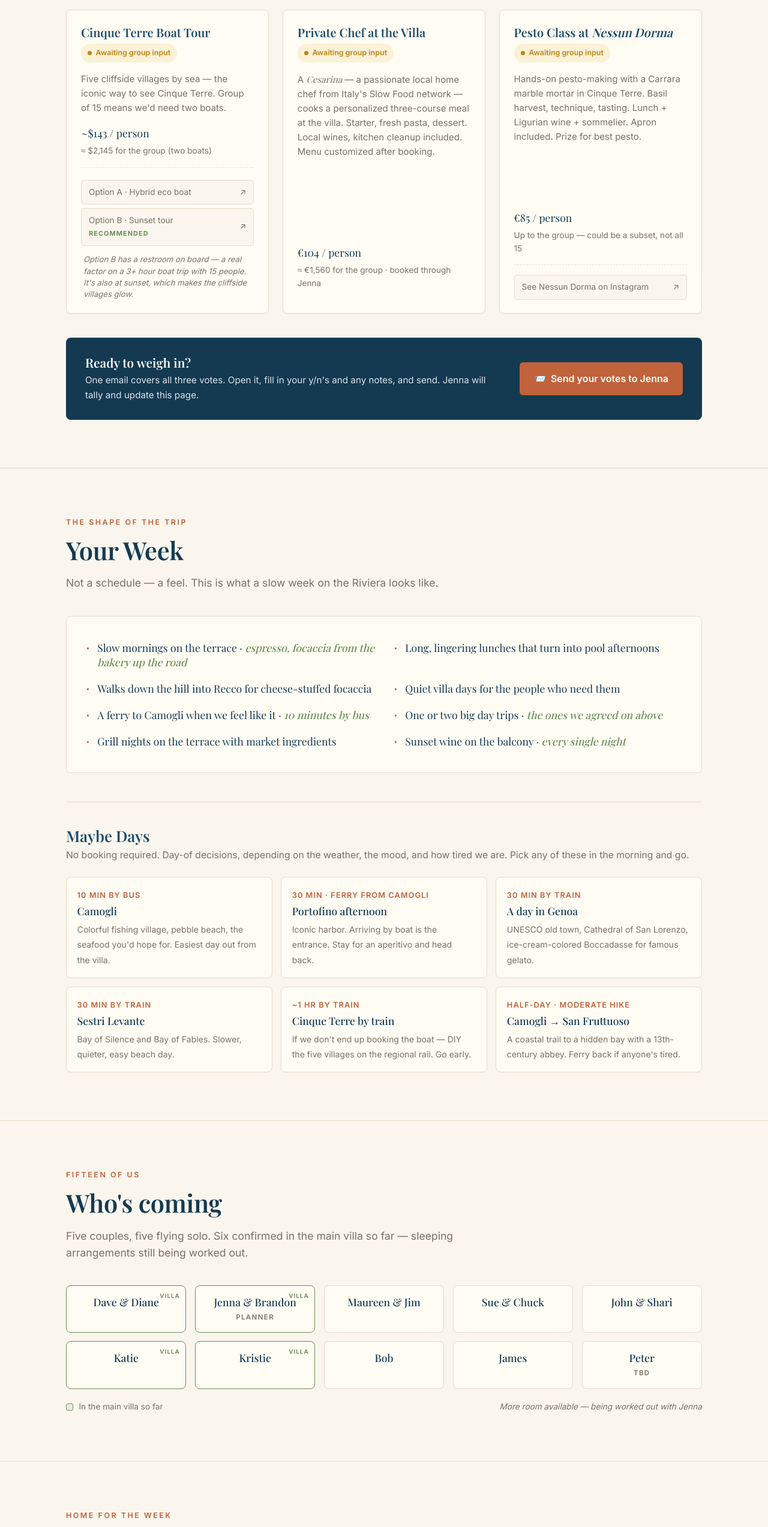
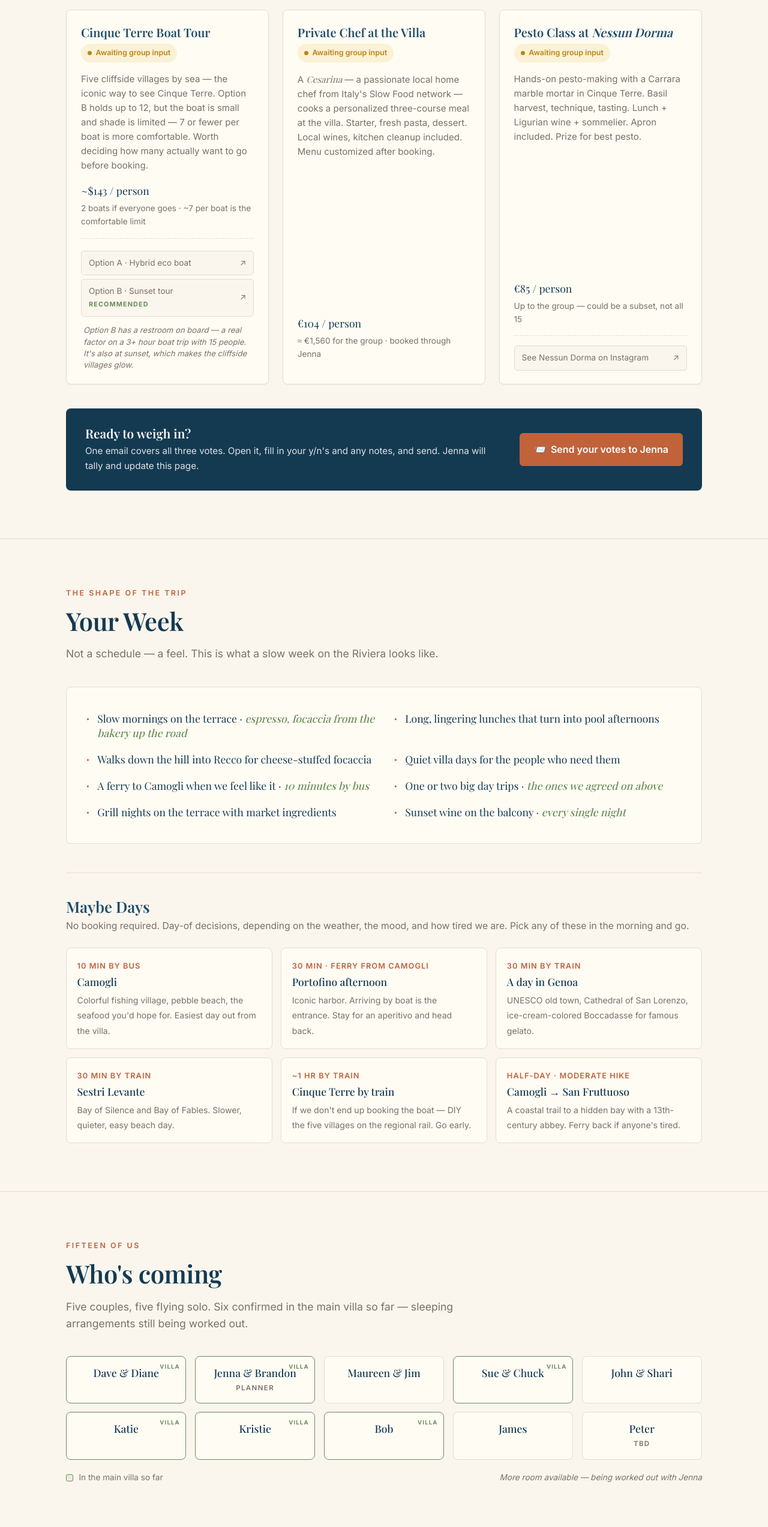
Before and after one commit to kristiedickinson/dimeos-italy-2026, a plain HTML site: page index.html in a window 1280 px wide. Shown: the part 1160-3706 px from the top of the page at 60% size. Drawn offline with nearby package versions, Linux system fonts and the light colour scheme; a web font is replaced by a local one.

Commit message:
update villa roster (sue, chuck, bob); add boat capacity note

```diff
--- a/index.html
+++ b/index.html
@@ -534,9 +534,9 @@
       <div class="decision-card">
         <h3>Cinque Terre Boat Tour</h3>
         <span class="status-badge status-amber">Awaiting group input</span>
-        <p class="desc">Five cliffside villages by sea — the iconic way to see Cinque Terre. Group of 15 means we'd need two boats.</p>
+        <p class="desc">Five cliffside villages by sea — the iconic way to see Cinque Terre. Option B holds up to 12, but the boat is small and shade is limited — 7 or fewer per boat is more comfortable. Worth deciding how many actually want to go before booking.</p>
         <div class="cost">~$143 / person</div>
-        <div class="cost-total">≈ $2,145 for the group (two boats)</div>
+        <div class="cost-total">2 boats if everyone goes · ~7 per boat is the comfortable limit</div>
         <div class="cta-row">
           <div class="sub-options">
             <a class="sub-option" href="https://www.viator.com/tours/Monterosso-al-Mare/Cinque-Terre-boat-trip-with-hybrid-boat-Eco-friendly-tour/d51036-51921P79" target="_blank" rel="noopener">
@@ -655,11 +655,11 @@
       <div class="person-card in-villa"><div class="villa-flag">villa</div><div class="label">Dave &amp; Diane</div></div>
       <div class="person-card in-villa"><div class="villa-flag">villa</div><div class="label">Jenna &amp; Brandon</div><div class="sublabel">Planner</div></div>
       <div class="person-card"><div class="label">Maureen &amp; Jim</div></div>
-      <div class="person-card"><div class="label">Sue &amp; Chuck</div></div>
+      <div class="person-card in-villa"><div class="villa-flag">villa</div><div class="label">Sue &amp; Chuck</div></div>
       <div class="person-card"><div class="label">John &amp; Shari</div></div>
       <div class="person-card in-villa"><div class="villa-flag">villa</div><div class="label">Katie</div></div>
       <div class="person-card in-villa"><div class="villa-flag">villa</div><div class="label">Kristie</div></div>
-      <div class="person-card"><div class="label">Bob</div></div>
+      <div class="person-card in-villa"><div class="villa-flag">villa</div><div class="label">Bob</div></div>
       <div class="person-card"><div class="label">James</div></div>
       <div class="person-card"><div class="label">Peter</div><div class="sublabel">TBD</div></div>
     </div>
```
